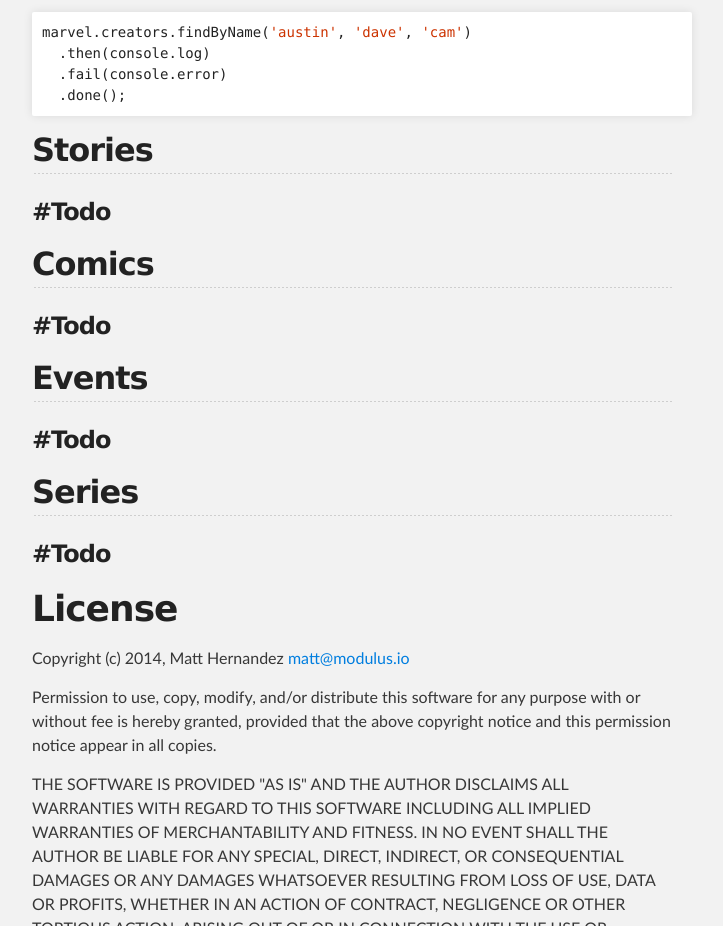
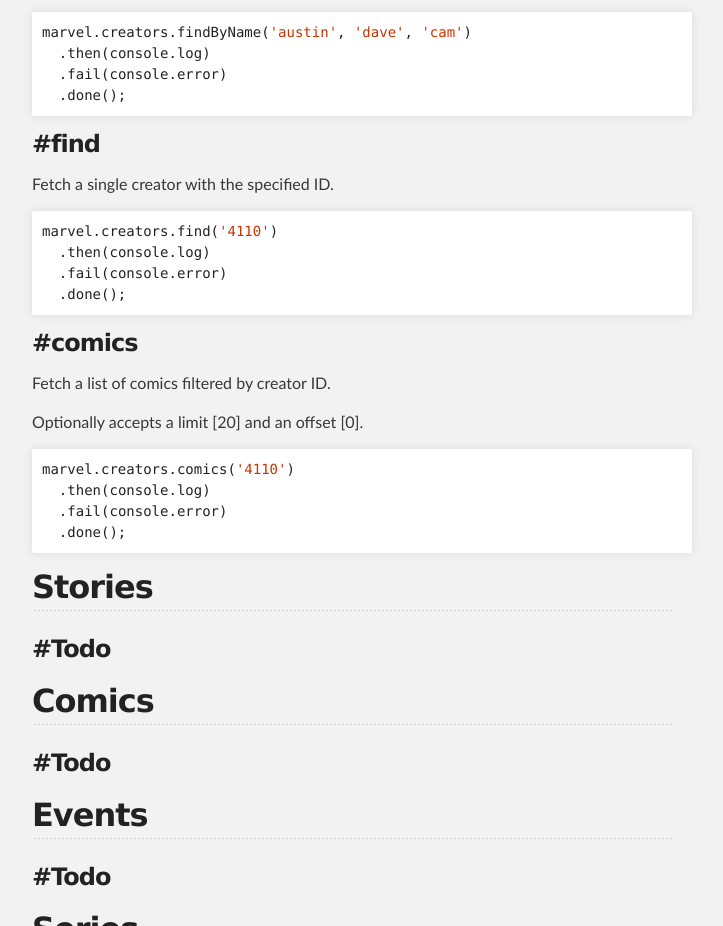
Before and after one commit to fiveisprime/marvel-api, a plain HTML site: page index.html in a window 1280 px wide. Shown: the part 4562-5488 px from the top of the page, without its empty margins (288-1011 px from the left). Drawn offline with Linux system fonts and the light colour scheme.

Commit message:
Create gh-pages branch via GitHub

```diff
--- a/index.html
+++ b/index.html
@@ -248,6 +248,30 @@
   <span class="p">.</span><span class="nx">done</span><span class="p">();</span>
 </pre></div>
 
+<h3>
+<a name="find-1" class="anchor" href="#find-1"><span class="octicon octicon-link"></span></a>#find</h3>
+
+<p>Fetch a single creator with the specified ID.</p>
+
+<div class="highlight highlight-js"><pre><span class="nx">marvel</span><span class="p">.</span><span class="nx">creators</span><span class="p">.</span><span class="nx">find</span><span class="p">(</span><span class="s1">'4110'</span><span class="p">)</span>
+  <span class="p">.</span><span class="nx">then</span><span class="p">(</span><span class="nx">console</span><span class="p">.</span><span class="nx">log</span><span class="p">)</span>
+  <span class="p">.</span><span class="nx">fail</span><span class="p">(</span><span class="nx">console</span><span class="p">.</span><span class="nx">error</span><span class="p">)</span>
+  <span class="p">.</span><span class="nx">done</span><span class="p">();</span>
+</pre></div>
+
+<h3>
+<a name="comics-1" class="anchor" href="#comics-1"><span class="octicon octicon-link"></span></a>#comics</h3>
+
+<p>Fetch a list of comics filtered by creator ID.</p>
+
+<p>Optionally accepts a limit [20] and an offset [0].</p>
+
+<div class="highlight highlight-js"><pre><span class="nx">marvel</span><span class="p">.</span><span class="nx">creators</span><span class="p">.</span><span class="nx">comics</span><span class="p">(</span><span class="s1">'4110'</span><span class="p">)</span>
+  <span class="p">.</span><span class="nx">then</span><span class="p">(</span><span class="nx">console</span><span class="p">.</span><span class="nx">log</span><span class="p">)</span>
+  <span class="p">.</span><span class="nx">fail</span><span class="p">(</span><span class="nx">console</span><span class="p">.</span><span class="nx">error</span><span class="p">)</span>
+  <span class="p">.</span><span class="nx">done</span><span class="p">();</span>
+</pre></div>
+
 <h2>
 <a name="stories-1" class="anchor" href="#stories-1"><span class="octicon octicon-link"></span></a>Stories</h2>
 
@@ -255,7 +279,7 @@
 <a name="todo" class="anchor" href="#todo"><span class="octicon octicon-link"></span></a>#Todo</h3>
 
 <h2>
-<a name="comics-1" class="anchor" href="#comics-1"><span class="octicon octicon-link"></span></a>Comics</h2>
+<a name="comics-2" class="anchor" href="#comics-2"><span class="octicon octicon-link"></span></a>Comics</h2>
 
 <h3>
 <a name="todo-1" class="anchor" href="#todo-1"><span class="octicon octicon-link"></span></a>#Todo</h3>
```
Also changed, not shown: params.json (+1 -1 lines).
